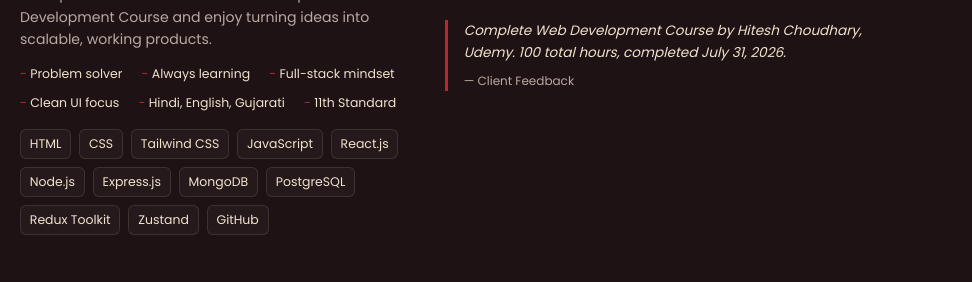
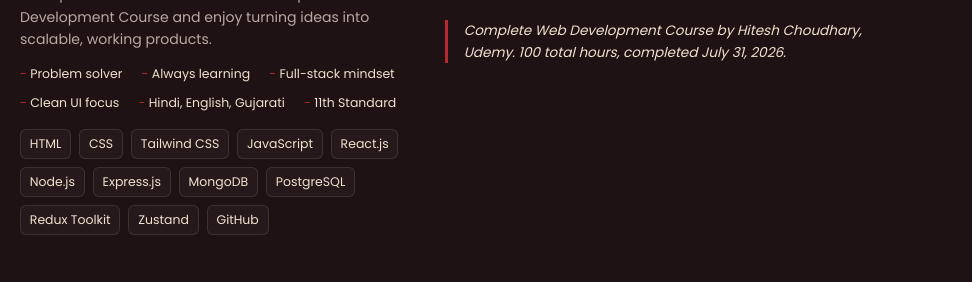
Before and after one commit to heytaufik/my-portfolio, a plain HTML site: page index.html in a window 1280 px wide. Shown: the part 1977-2259 px from the top of the page, 308-1280 px from the left. Drawn offline with Linux system fonts and the light colour scheme.

Commit message:
Remove client feedback span from testimonial
Removed client feedback span from testimonial.

```diff
--- a/index.html
+++ b/index.html
@@ -197,7 +197,7 @@
       </div>
       <blockquote class="testimonial">
         Complete Web Development Course by Hitesh Choudhary, Udemy. 100 total hours, completed July 31, 2026.
-        <span>— Client Feedback</span>
+        <span></span>
       </blockquote>
     </div>
   </section>
```
